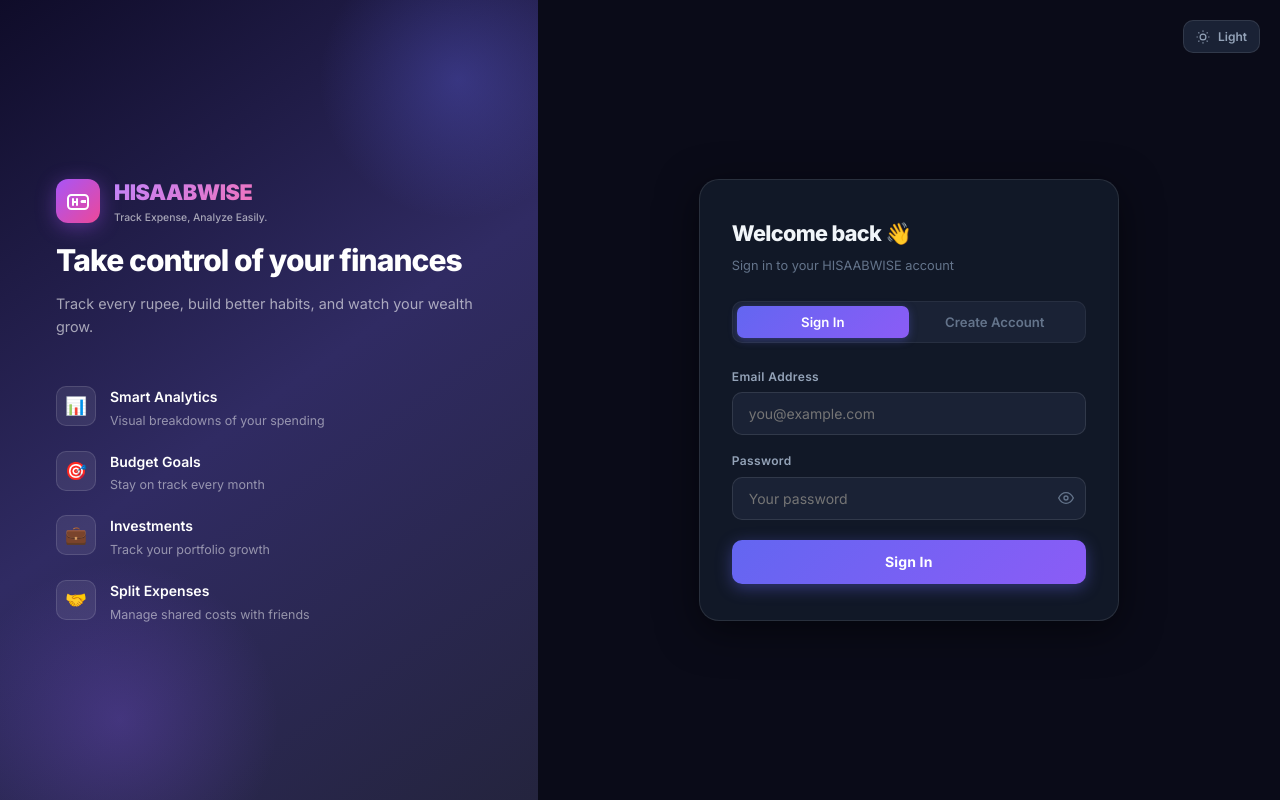
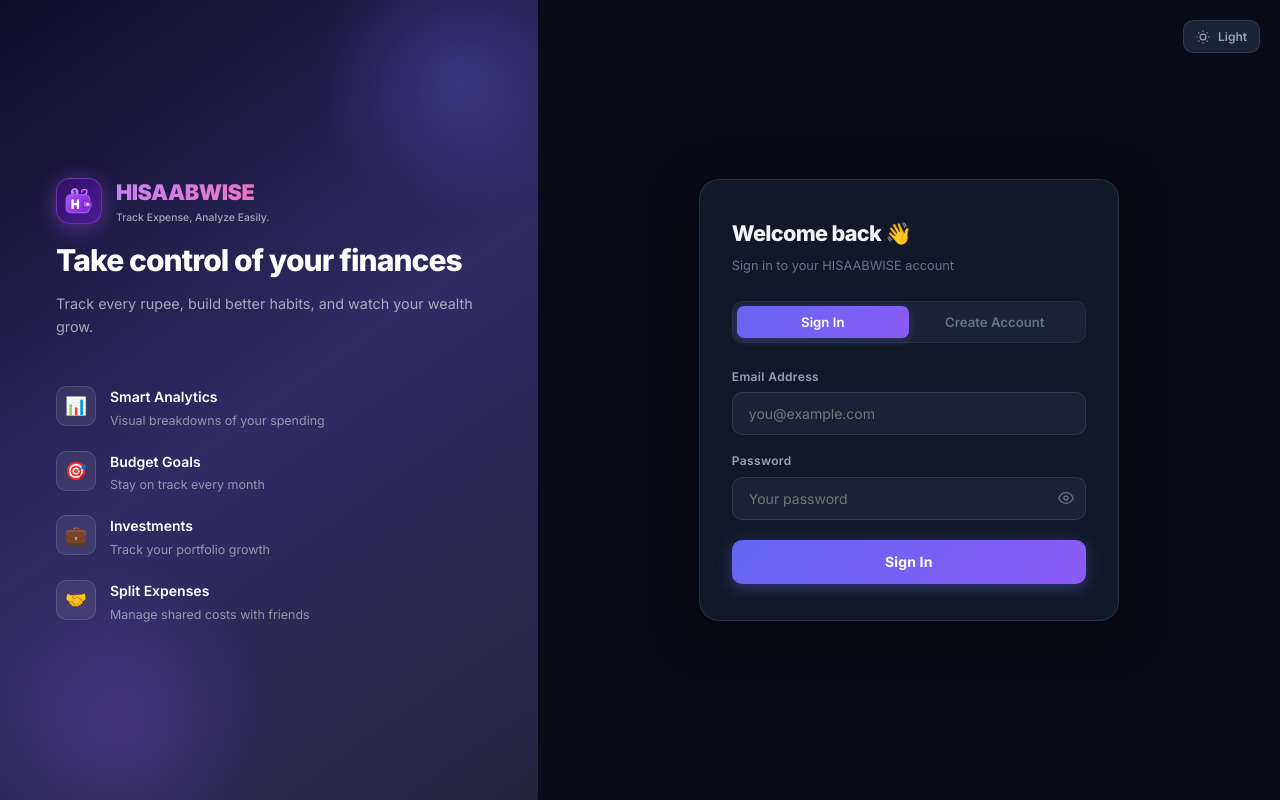
Before and after one commit to Rishabhrj03/hisaabwise, a Next.js app: page /login in a window 1280 px wide. Built offline with nearby package versions, Linux system fonts and the light colour scheme; no server answers.

Commit message:
ui: update header and login logo design with new detailed SVG icon and styling

```diff
--- a/src/app/login/page.tsx
+++ b/src/app/login/page.tsx
@@ -113,19 +113,33 @@ export default function LoginPage() {
         <div style={{ position: 'relative', zIndex: 1, marginBottom: '3rem' }}>
           <div style={{ display: 'flex', alignItems: 'center', gap: '0.875rem', marginBottom: '1rem' }}>
             <div style={{
-              width: '44px',
-              height: '44px',
-              borderRadius: '12px',
-              background: 'linear-gradient(135deg, #a855f7, #ec4899)',
+              width: '46px',
+              height: '46px',
+              borderRadius: '14px',
+              background: 'linear-gradient(135deg, #2e1065, #4c1d95)',
+              border: '1px solid rgba(192, 132, 252, 0.3)',
               display: 'flex',
               alignItems: 'center',
               justifyContent: 'center',
               boxShadow: '0 4px 20px rgba(168,85,247,0.4)',
+              padding: '2px',
             }}>
-              <svg width="24" height="24" viewBox="0 0 24 24" fill="none">
-                <rect x="2" y="6" width="20" height="14" rx="3.5" stroke="white" strokeWidth="2" />
-                <path d="M16 11h4v3h-4a1.5 1.5 0 010-3z" fill="white" />
-                <path d="M7 10v6M11 10v6M7 13h4" stroke="white" strokeWidth="2" strokeLinecap="round" />
+              <svg width="34" height="34" viewBox="0 0 32 32" fill="none" xmlns="http://www.w3.org/2000/svg">
+                <circle cx="12" cy="7.5" r="4" fill="#c084fc" stroke="#3b0764" strokeWidth="0.8"/>
+                <text x="12" y="9.5" fill="#3b0764" fontSize="5" fontWeight="900" textAnchor="middle" fontFamily="sans-serif">
+                  $
+                </text>
+                <path d="M18.5 7.5C18.5 6.2 19.5 5 21 5C22.5 5 23.5 6.2 23.5 7.5C23.5 8.2 23 9 22 9.5C23 10 23.5 10.8 23.5 11.5C23.5 12.8 22.5 14 21 14" stroke="#e879f9" strokeWidth="1.2" fill="none" strokeLinecap="round"/>
+                <rect x="4" y="10" width="22" height="17" rx="4.5" fill="url(#hisaab_grad_lgn)" stroke="#a855f7" strokeWidth="1.2"/>
+                <path d="M20 16H25C26.1 16 27 16.9 28 18V20C28 21.1 27.1 22 26 22H20V16Z" fill="#a855f7" stroke="#7e22ce" strokeWidth="1"/>
+                <circle cx="24" cy="19" r="1.2" fill="#ffffff"/>
+                <path d="M10 15.5V22.5M15 15.5V22.5M10 19H15" stroke="#ffffff" strokeWidth="2.2" strokeLinecap="round"/>
+                <defs>
+                  <linearGradient id="hisaab_grad_lgn" x1="4" y1="10" x2="26" y2="27" gradientUnits="userSpaceOnUse">
+                    <stop stopColor="#a855f7"/>
+                    <stop offset="1" stopColor="#7e22ce"/>
+                  </linearGradient>
+                </defs>
               </svg>
             </div>
             <div>
@@ -248,22 +262,37 @@ export default function LoginPage() {
         {/* Mobile Header Logo (Visible on Mobile) */}
         <div className="login-mobile-header">
           <div style={{
-            width: '40px',
-            height: '40px',
-            borderRadius: '10px',
-            background: 'linear-gradient(135deg, #a855f7, #ec4899)',
+            width: '42px',
+            height: '42px',
+            borderRadius: '12px',
+            background: 'linear-gradient(135deg, #2e1065, #4c1d95)',
+            border: '1px solid rgba(192, 132, 252, 0.3)',
             display: 'flex',
             alignItems: 'center',
             justifyContent: 'center',
             boxShadow: '0 4px 16px rgba(168, 85, 247, 0.4)',
             flexShrink: 0,
+            padding: '2px',
           }}>
-            <svg width="20" height="20" viewBox="0 0 24 24" fill="none">
-              <rect x="2" y="6" width="20" height="14" rx="3.5" stroke="white" strokeWidth="2" />
-              <path d="M16 11h4v3h-4a1.5 1.5 0 010-3z" fill="white" />
-              <path d="M7 10v6M11 10v6M7 13h4" stroke="white" strokeWidth="2" strokeLinecap="round" />
+            <svg width="32" height="32" viewBox="0 0 32 32" fill="none" xmlns="http://www.w3.org/2000/svg">
+              <circle cx="12" cy="7.5" r="4" fill="#c084fc" stroke="#3b0764" strokeWidth="0.8"/>
+              <text x="12" y="9.5" fill="#3b0764" fontSize="5" fontWeight="900" textAnchor="middle" fontFamily="sans-serif">
+                $
+              </text>
+              <path d="M18.5 7.5C18.5 6.2 19.5 5 21 5C22.5 5 23.5 6.2 23.5 7.5C23.5 8.2 23 9 22 9.5C23 10 23.5 10.8 23.5 11.5C23.5 12.8 22.5 14 21 14" stroke="#e879f9" strokeWidth="1.2" fill="none" strokeLinecap="round"/>
+              <rect x="4" y="10" width="22" height="17" rx="4.5" fill="url(#hisaab_grad_lgn_mob)" stroke="#a855f7" strokeWidth="1.2"/>
+              <path d="M20 16H25C26.1 16 27 16.9 28 18V20C28 21.1 27.1 22 26 22H20V16Z" fill="#a855f7" stroke="#7e22ce" strokeWidth="1"/>
+              <circle cx="24" cy="19" r="1.2" fill="#ffffff"/>
+              <path d="M10 15.5V22.5M15 15.5V22.5M10 19H15" stroke="#ffffff" strokeWidth="2.2" strokeLinecap="round"/>
+              <defs>
+                <linearGradient id="hisaab_grad_lgn_mob" x1="4" y1="10" x2="26" y2="27" gradientUnits="userSpaceOnUse">
+                  <stop stopColor="#a855f7"/>
+                  <stop offset="1" stopColor="#7e22ce"/>
+                </linearGradient>
+              </defs>
             </svg>
           </div>
+
           <div style={{ textAlign: 'left' }}>
             <div style={{
               fontSize: '1.1rem',
```
Also changed, not shown: src/components/layout/Header.tsx (+32 -7 lines).
